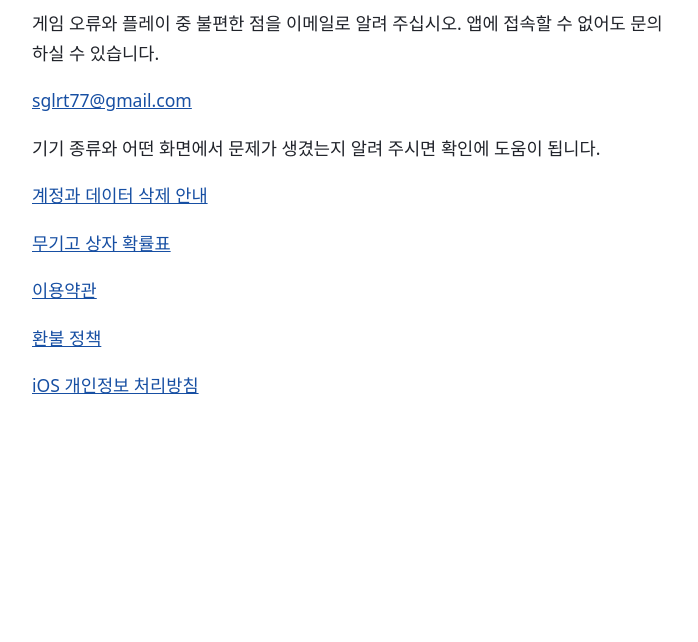
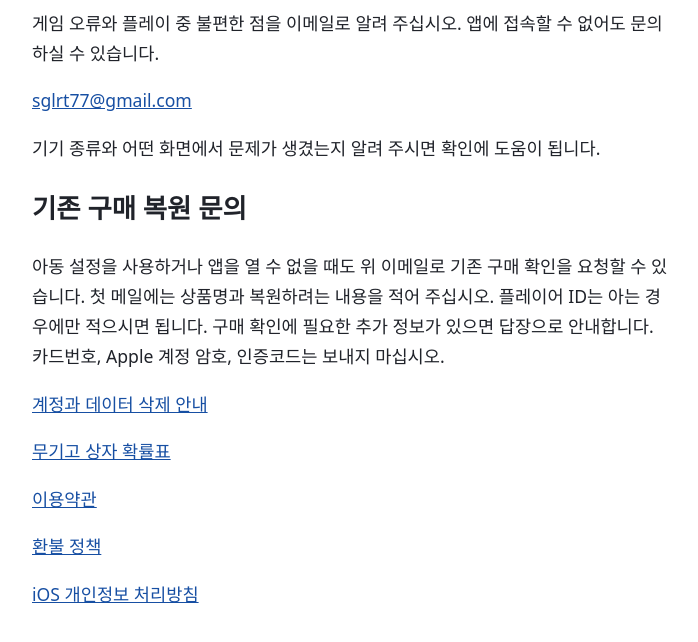
Before and after one commit to Singularity-labs-kr/singularity-labs-kr.github.io, a plain HTML site: page ko/support/index.html in a window 1280 px wide. Shown: the part 192-834 px from the top of the page, without its empty margins (288-986 px from the left). Before the commit the page ends 800 px from the top, so only its background shows below. Drawn offline with Linux system fonts and the light colour scheme.

Commit message:
아동 설정과 앱 밖에서도 기존 구매 복원을 요청하는 방법을 안내한다

```diff
--- a/ko/support/index.html
+++ b/ko/support/index.html
@@ -4,7 +4,9 @@
 <style>body{max-width:40rem;margin:4rem auto;padding:0 1rem;font:1.1rem/1.7 system-ui,sans-serif;color:#20232a}a{color:#174fa3}</style>
 <main><nav aria-label="언어"><a lang="en" hreflang="en" href="/en/support/">English</a></nav><h1>게임 고객 지원</h1><p>게임 오류와 플레이 중 불편한 점을 이메일로 알려 주십시오. 앱에 접속할 수 없어도 문의하실 수 있습니다.</p>
 <p><a href="mailto:sglrt77@gmail.com">sglrt77@gmail.com</a></p>
-<p>기기 종류와 어떤 화면에서 문제가 생겼는지 알려 주시면 확인에 도움이 됩니다.</p><p><a href="/ko/delete-account/">계정과 데이터 삭제 안내</a></p><p><a href="/ko/odds/">무기고 상자 확률표</a></p>
+<p>기기 종류와 어떤 화면에서 문제가 생겼는지 알려 주시면 확인에 도움이 됩니다.</p><h2 id="restore">기존 구매 복원 문의</h2>
+<p>아동 설정을 사용하거나 앱을 열 수 없을 때도 위 이메일로 기존 구매 확인을 요청할 수 있습니다. 첫 메일에는 상품명과 복원하려는 내용을 적어 주십시오. 플레이어 ID는 아는 경우에만 적으시면 됩니다. 구매 확인에 필요한 추가 정보가 있으면 답장으로 안내합니다. 카드번호, Apple 계정 암호, 인증코드는 보내지 마십시오.</p>
+<p><a href="/ko/delete-account/">계정과 데이터 삭제 안내</a></p><p><a href="/ko/odds/">무기고 상자 확률표</a></p>
 <p><a href="/ko/terms/">이용약관</a></p>
 <p><a href="/ko/refund/">환불 정책</a></p>
 <p><a href="/ko/privacy/">iOS 개인정보 처리방침</a></p>
```
Also changed, not shown: en/support/index.html (+2 -0 lines).
